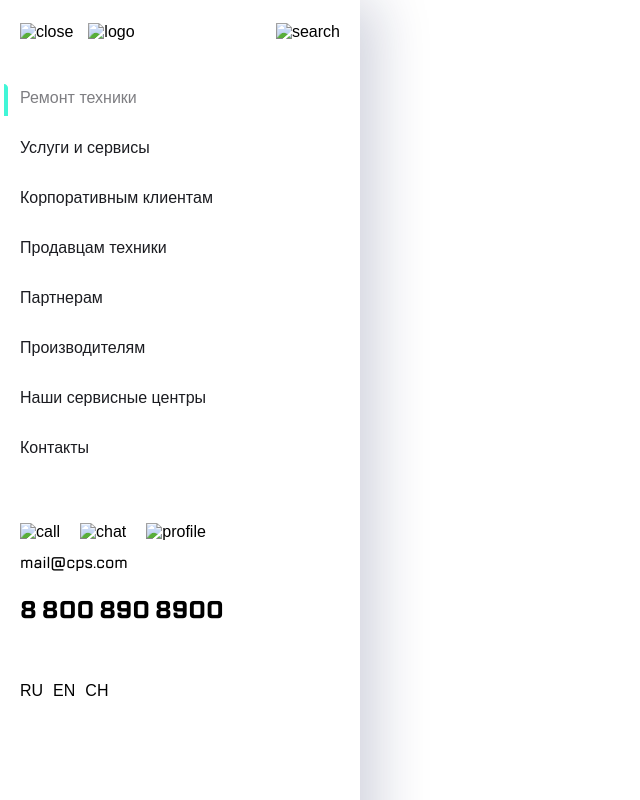
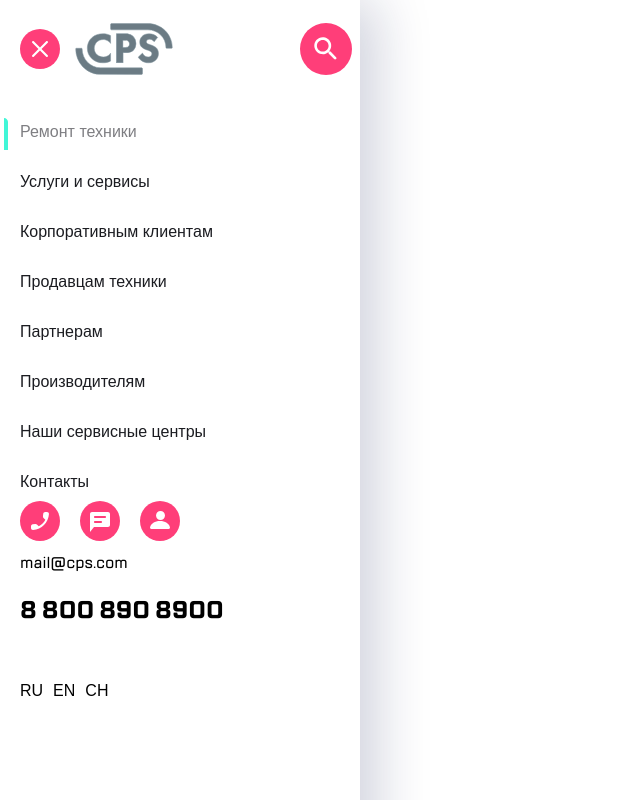
Before and after one commit to joker60213/project_block5, a plain HTML site: page index.html in a window 1280 px wide. Shown: the top 800 px of the page, without its empty margins (0-640 px from the left). Drawn offline with Linux system fonts and the light colour scheme.

Commit message:
Update index.html

```diff
--- a/index.html
+++ b/index.html
@@ -11,12 +11,12 @@
 
     <header class="header">
         <div class="container header__container">
-            <img src="/src/img/icon-close.svg" alt="close">
-            <img src="/src/img/logo.svg" alt="logo">
+            <img src="img/icon-close.svg" alt="close">
+            <img src="img/logo.svg" alt="logo">
 
         </div>
         <div class="container header__search">
-            <img src="/src/img/icon-search.svg" alt="search">
+            <img src="img/icon-search.svg" alt="search">
         </div>
     </header>
 
@@ -38,9 +38,9 @@
     <fotter class="fotter">
         <div class="container fotter_container">
             <div class="fotter__icon">
-                <img src="/src/img/icon-call.svg" alt="call">
-                <img src="/src/img/icon-chat.svg" alt="chat">
-                <img src="/src/img/icon-profile.svg" alt="profile">
+                <img src="img/icon-call.svg" alt="call">
+                <img src="img/icon-chat.svg" alt="chat">
+                <img src="img/icon-profile.svg" alt="profile">
             </div>
 
         <a class="link link--mail" href="mailto:mail@cps.com">mail@cps.com</a>
```
